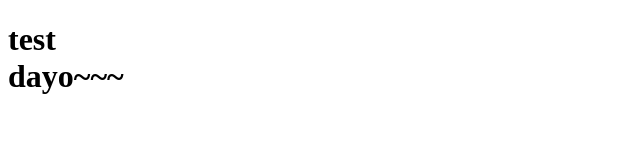
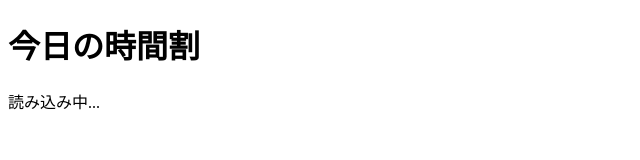
Before and after one commit to 6-Yamada-9/timetable, a plain HTML site: page test.html in a window 1280 px wide. Shown: the whole page, without its empty margins (0-640 px from the left). Drawn offline with Linux system fonts and the light colour scheme.

Commit message:
Update test.html

```diff
--- a/test.html
+++ b/test.html
@@ -1,12 +1,14 @@
 <!DOCTYPE html>
  <html lang = "ja">
 <head>
- <title>test</title>
+ <title>timetable</title>
  <meta charset="UTF-8">
 </head>
+</head>
 <body>
-<h1>
-test<br>dayo~~~
-</h1>
+  <h1>今日の時間割</h1>
+  <div id="schedule">読み込み中...</div>
+
+  <script src="script.js"></script>
 </body>
 </html
```
